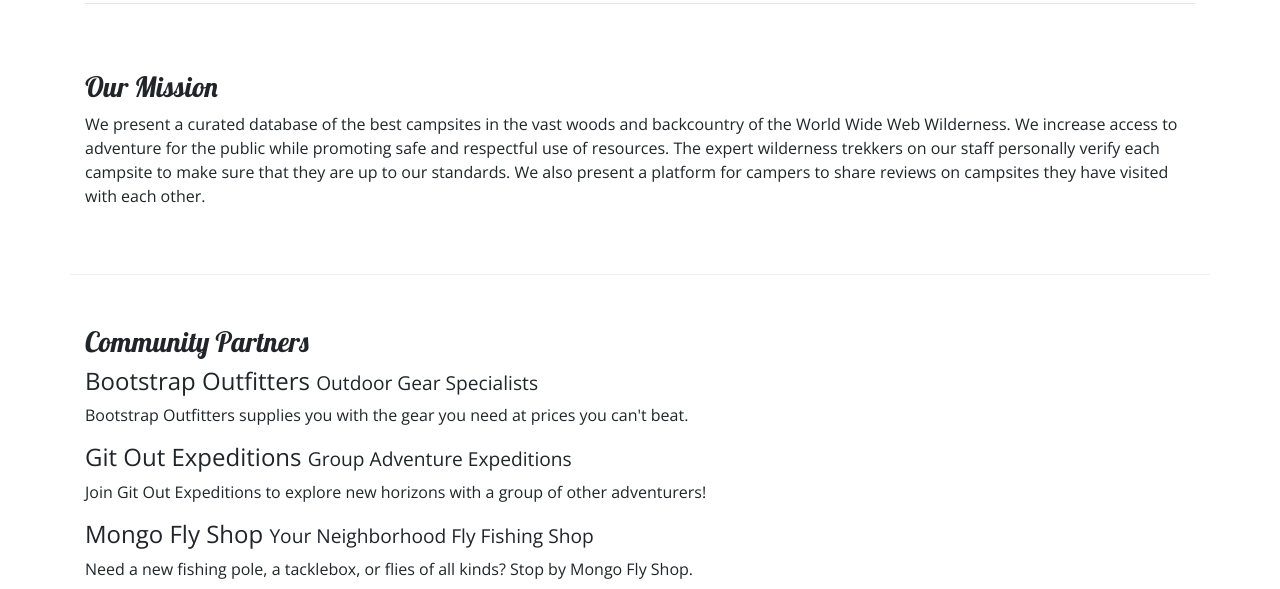
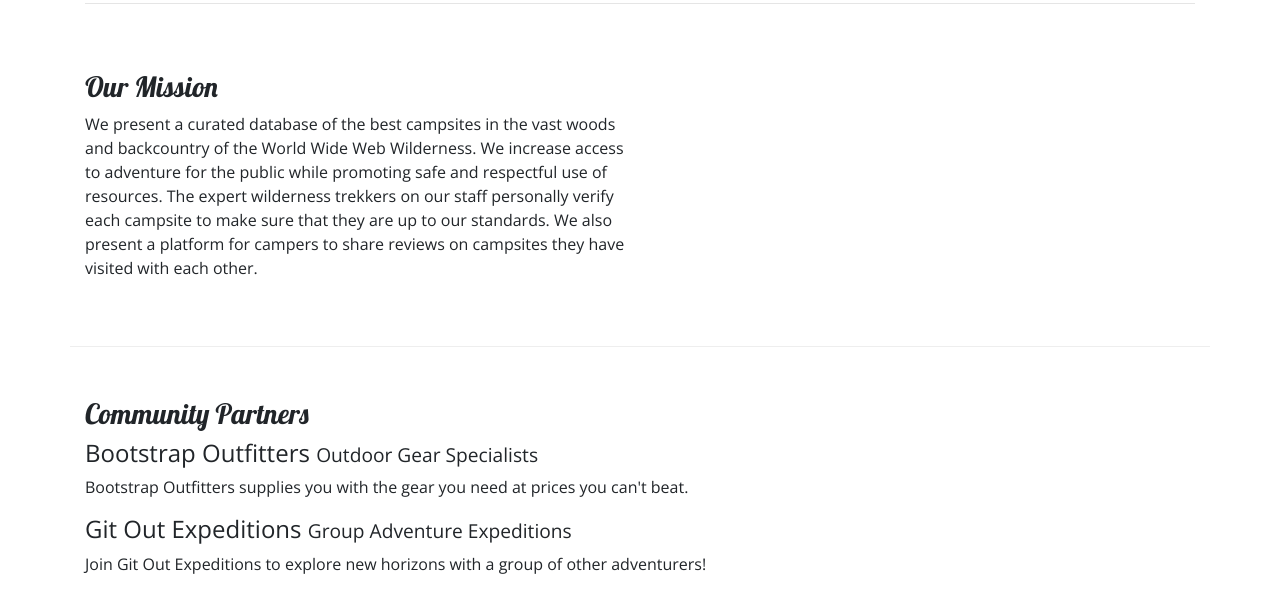
Before and after one commit to ahmadalatab/Bootstrap, a website: page aboutus.html in a window 1280 px wide. Shown: the part 199-788 px from the top of the page. Drawn offline with nearby package versions, Linux system fonts and the light colour scheme.

Commit message:
corrected Our Mission column

```diff
--- a/aboutus.html
+++ b/aboutus.html
@@ -26,7 +26,7 @@
             </div>
         </div>
         <div class="row row-content">
-            <div class="col col-6-sm">
+            <div class="col-sm-6">
                 <h3>Our Mission</h3>
                 <p>We present a curated database of the best campsites in the vast woods and backcountry of the World Wide Web Wilderness. We increase access to adventure for the public while promoting safe and respectful use of resources. The expert wilderness trekkers on our staff personally verify each campsite to make sure that they are up to our standards. We also present a platform for campers to share reviews on campsites they have visited with each other.</p>
             </div>
```
